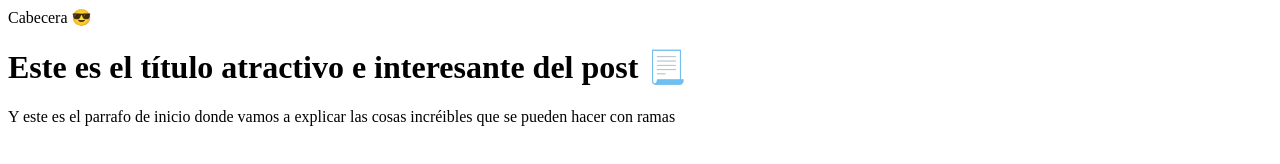
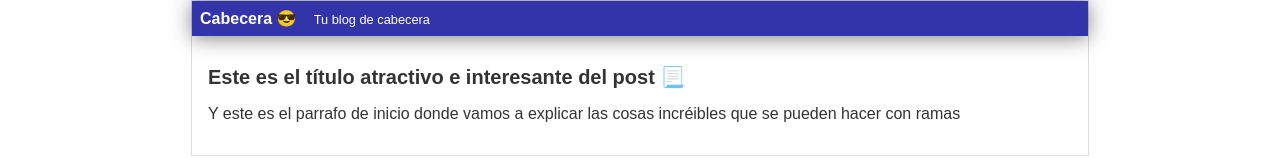
Before and after one commit to zearkiatos/hyperblog, a plain HTML site: page blogpost.html in a window 1280 px wide. Drawn offline with Linux system fonts and the light colour scheme.

Commit message:
Finish the header with blue design

```diff
--- a/blogpost.html
+++ b/blogpost.html
@@ -1,15 +1,15 @@
-<!DOCTYPE html>
-<html lang="en">
+<html>
   <head>
     <meta charset="UTF-8" />
     <meta name="viewport" content="width=device-width, initial-scale=1.0" />
     <title>El titulo del post</title>
-    <link ref="stylesheet" href="./css/styles.css"/>
+    <link rel="stylesheet" type="text/css" href="./css/styles.css"/>
   </head>
   <body>
     <div id="container">
       <div id="cabecera">
         Cabecera 😎
+        <span id="tagline">Tu blog de cabecera</span>
       </div>
       <div id="post">
         <h1>Este es el título atractivo e interesante del post 📃</h1>
--- a/css/styles.css
+++ b/css/styles.css
@@ -6,15 +6,31 @@ body {
     margin: 0;
     padding: 0;
 }
-
+#cabecera {
+    background: #33a;
+    box-shadow: 0px 2px 20px 0px rgba(0, 0, 0, 0.5);
+    color: white;
+    font-weight: bold;
+    margin: 0;
+    padding: 0.5em;
+}
+#cabecera #tagline {
+    padding: 0 0 0 1em;
+    font-weight: normal;
+    font-size: 0.8em;
+}
 #container {
     width: 70%;
-    padding: 1em;
+    padding: 0;
     text-align: left;
-    border: 1px solid #000;
+    border: 1px solid #ddd;
     margin: 0 auto;
 }
 
 #container h1 {
     font-size: 20px;
 }
+
+#post {
+    padding: 1em;
+}
```
Also changed, not shown: 1 other file.
